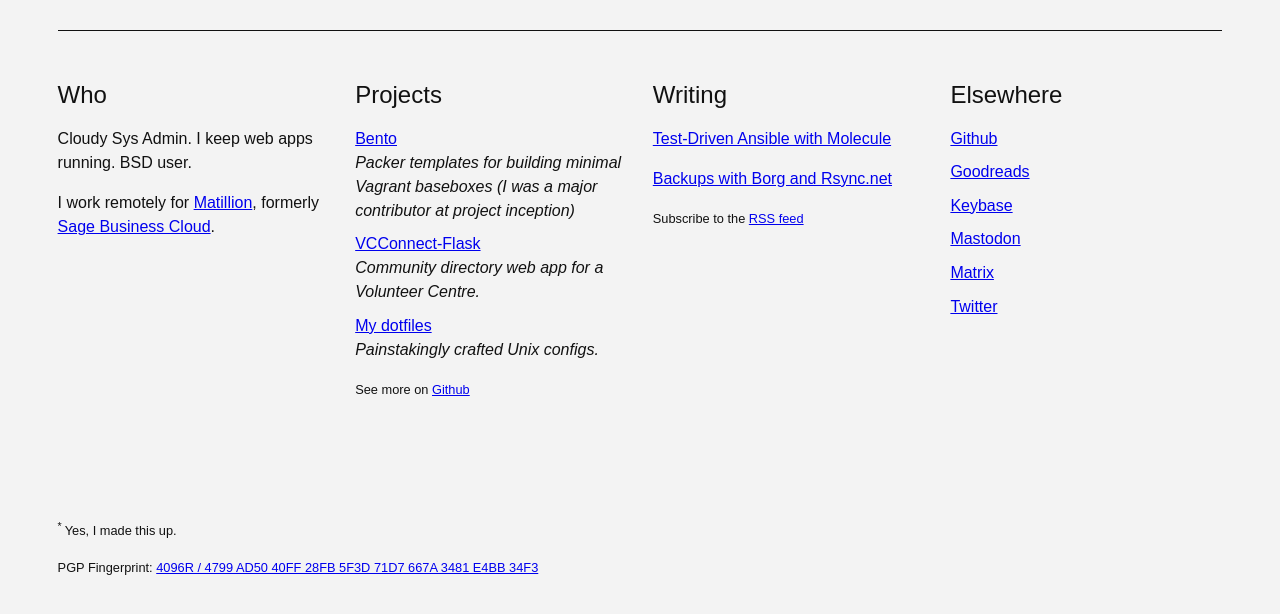
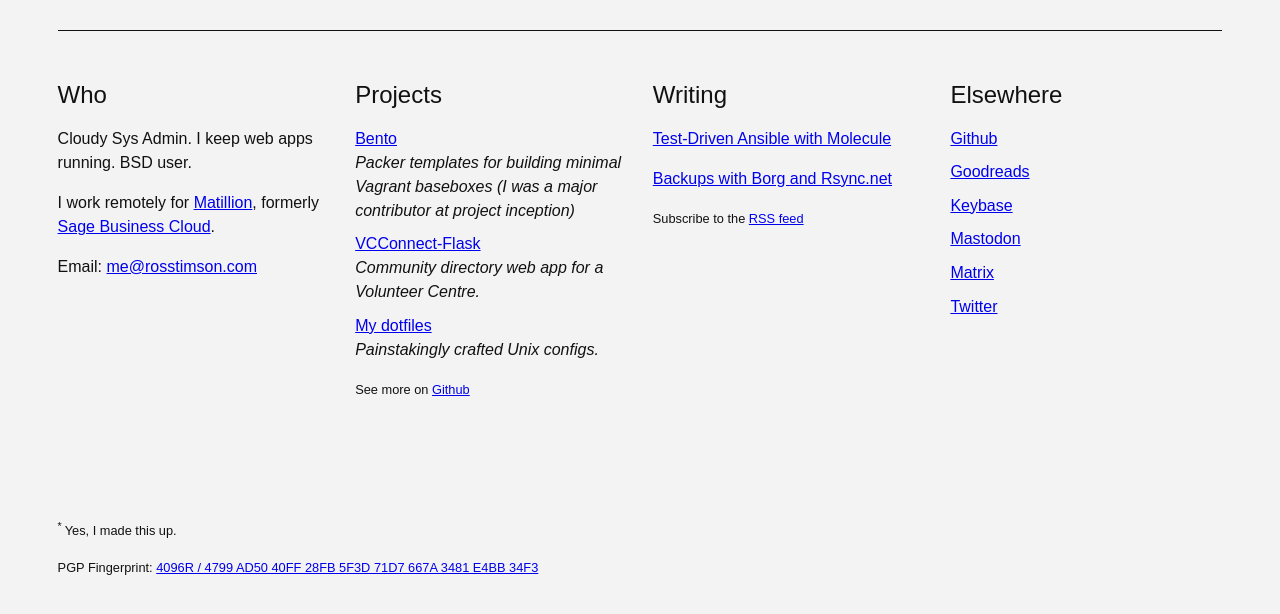
Before and after one commit to immanuelpotter/immanuelpotter.com, a plain HTML site: page index.html in a window 1280 px wide. Shown: the part 252-866 px from the top of the page. Drawn offline with Linux system fonts and the light colour scheme.

Commit message:
Add email.

```diff
--- a/index.html
+++ b/index.html
@@ -113,6 +113,7 @@
           <p>
             I work remotely for <a href="https://www.matillion.com/">Matillion</a>, formerly <a href="https://uk.sageone.com/">Sage Business Cloud</a>.
           </p>
+          <p>Email: <a href="mailto:me@rosstimson.com">me@rosstimson.com</a></p>
         </section>
         <section>
           <h2>Projects</h2>
```
